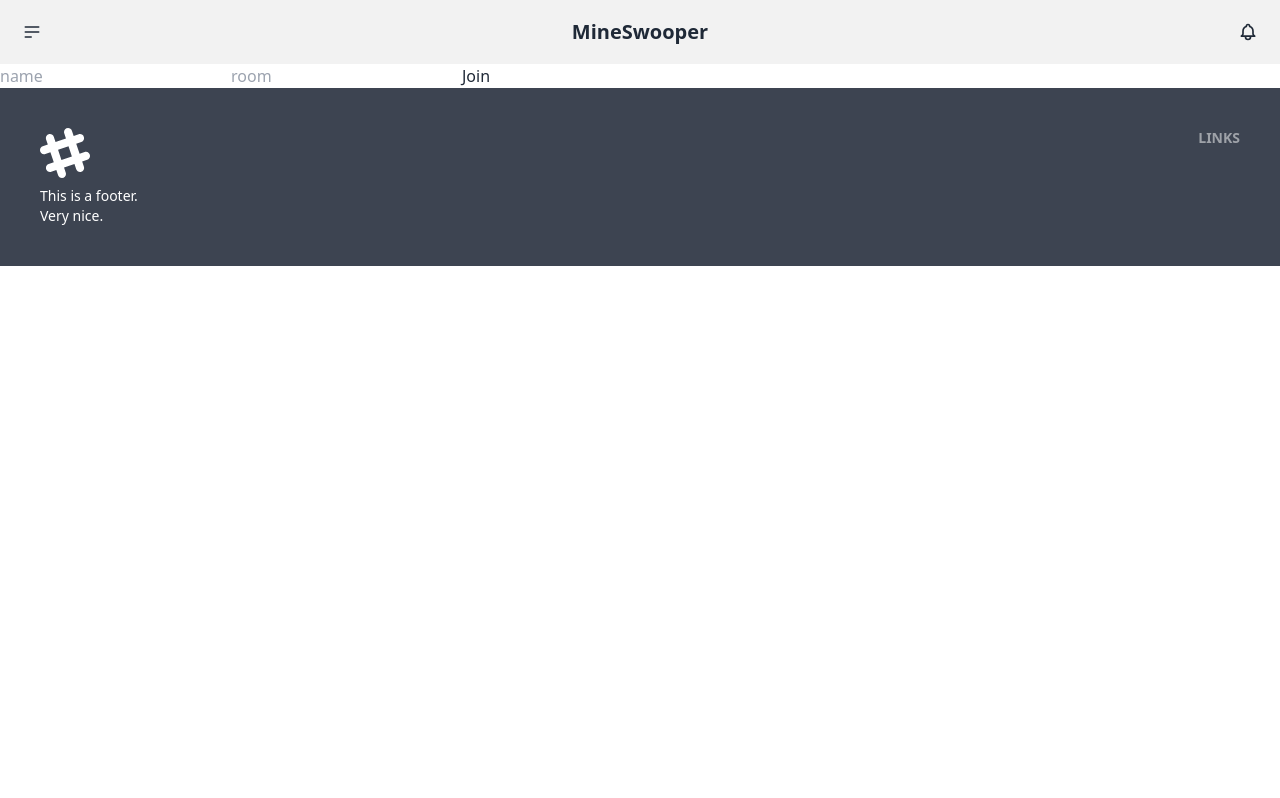
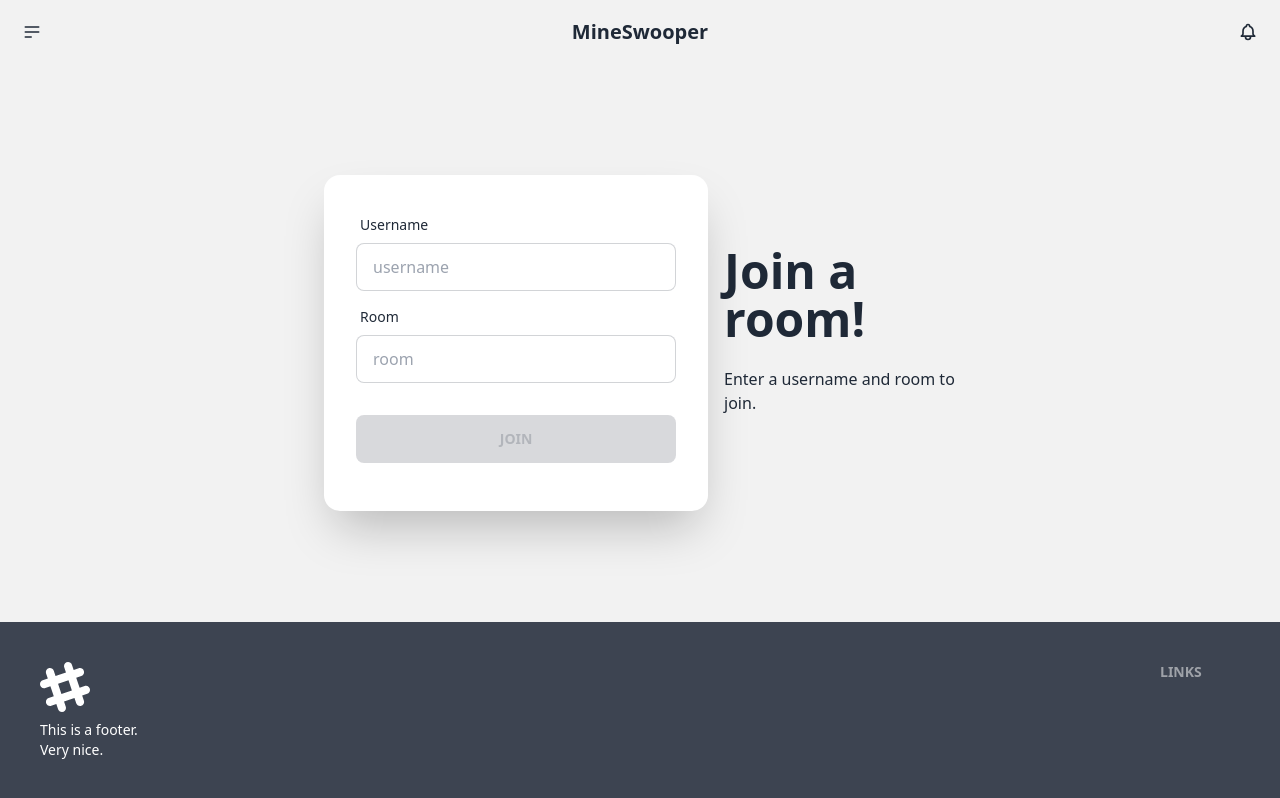
Before and after one commit to io-berg/Chat-with-signalR, a React (Vite) app in the folder client/: page / in a window 1280 px wide. Built offline with nearby package versions, Linux system fonts and the light colour scheme; the HTML template or start-up script is replaced by a standard one.

Commit message:
lobby styling

```diff
--- a/client/package.json
+++ b/client/package.json
@@ -15,6 +15,7 @@
     "react-dom": "^18.0.0"
   },
   "devDependencies": {
+    "@tailwindcss/typography": "^0.5.2",
     "@types/react": "^18.0.0",
     "@types/react-dom": "^18.0.0",
     "@vitejs/plugin-react": "^1.3.0",
--- a/client/src/App.tsx
+++ b/client/src/App.tsx
@@ -5,7 +5,7 @@ import Footer from "./components/Footer";
 
 function App() {
   return (
-    <div className="App">
+    <div className="App h-screen">
       <Header></Header>
       <Main></Main>
       <Footer></Footer>
--- a/client/src/components/Footer.tsx
+++ b/client/src/components/Footer.tsx
@@ -7,8 +7,8 @@ export default function Footer() {
           height="50"
           viewBox="0 0 24 24"
           xmlns="http://www.w3.org/2000/svg"
-          fill-rule="evenodd"
-          clip-rule="evenodd"
+          fillRule="evenodd"
+          clipRule="evenodd"
           className="fill-current"
         >
           <path d="M22.672 15.226l-2.432.811.841 2.515c.33 1.019-.209 2.127-1.23 2.456-1.15.325-2.148-.321-2.463-1.226l-.84-2.518-5.013 1.677.84 2.517c.391 1.203-.434 2.542-1.831 2.542-.88 0-1.601-.564-1.86-1.314l-.842-2.516-2.431.809c-1.135.328-2.145-.317-2.463-1.229-.329-1.018.211-2.127 1.231-2.456l2.432-.809-1.621-4.823-2.432.808c-1.355.384-2.558-.59-2.558-1.839 0-.817.509-1.582 1.327-1.846l2.433-.809-.842-2.515c-.33-1.02.211-2.129 1.232-2.458 1.02-.329 2.13.209 2.461 1.229l.842 2.515 5.011-1.677-.839-2.517c-.403-1.238.484-2.553 1.843-2.553.819 0 1.585.509 1.85 1.326l.841 2.517 2.431-.81c1.02-.33 2.131.211 2.461 1.229.332 1.018-.21 2.126-1.23 2.456l-2.433.809 1.622 4.823 2.433-.809c1.242-.401 2.557.484 2.557 1.838 0 .819-.51 1.583-1.328 1.847m-8.992-6.428l-5.01 1.675 1.619 4.828 5.011-1.674-1.62-4.829z"></path>
@@ -19,7 +19,7 @@ export default function Footer() {
           Very nice.
         </p>
       </div>
-      <div>
+      <div className="w-20">
         <span className="footer-title">Links</span>
         <div className="grid grid-flow-col gap-4">
           <a href="https://www.linkedin.com/in/daniel-berg-4a5a65212/">
--- a/client/src/components/Lobby/Lobby.tsx
+++ b/client/src/components/Lobby/Lobby.tsx
@@ -6,27 +6,56 @@ const Lobby = (props: ILobbyProps) => {
   const [room, setRoom] = useState<string>("");
 
   return (
-    <div>
+    <div className="hero bg-base-200 full-height">
+      <div className="hero-content flex-col lg:flex-row-reverse">
+        <div className="text-center lg:text-left">
+          <h1 className="text-5xl font-bold">Join a room!</h1>
+          <p className="py-6">Enter a username and room to join.</p>
+        </div>
+        <div className="card flex-shrink-0 w-full max-w-sm shadow-2xl bg-base-100">
           <form
             onSubmit={(e) => {
               e.preventDefault();
               props.joinRoom(user, room);
             }}
+            className="card-body"
           >
+            <div className="form-control">
+              <label className="label">
+                <span className="label-text">Username</span>
+              </label>
               <input
+                required
                 type="text"
-          placeholder="name"
+                placeholder="username"
+                className="input input-bordered"
                 onChange={(e) => setUser(e.target.value)}
-        ></input>
+              />
+            </div>
+            <div className="form-control">
+              <label className="label">
+                <span className="label-text">Room</span>
+              </label>
               <input
+                required
                 type="text"
                 placeholder="room"
+                className="input input-bordered"
                 onChange={(e) => setRoom(e.target.value)}
-        ></input>
-        <button type="submit" disabled={!user || !room}>
+              />
+            </div>
+            <div className="form-control mt-6">
+              <button
+                className="btn btn-primary mb-4"
+                type="submit"
+                disabled={!user || !room}
+              >
                 Join
               </button>
+            </div>
           </form>
+        </div>
+      </div>
     </div>
   );
 };
--- a/client/src/index.css
+++ b/client/src/index.css
@@ -2,11 +2,15 @@
 @tailwind components;
 @tailwind utilities;
 
-/* body {
+html,
+body,
+#root,
+.App {
+  height: 100%;
   margin: 0;
-  font-family: -apple-system, BlinkMacSystemFont, "Segoe UI", "Roboto", "Oxygen",
-    "Ubuntu", "Cantarell", "Fira Sans", "Droid Sans", "Helvetica Neue",
-    sans-serif;
-  -webkit-font-smoothing: antialiased;
-  -moz-osx-font-smoothing: grayscale;
-} */
+  padding: 0;
+}
+
+.full-height {
+  min-height: calc(100vh - 64px - 178px);
+}
--- a/client/tailwind.config.js
+++ b/client/tailwind.config.js
@@ -4,5 +4,5 @@ module.exports = {
   theme: {
     extend: {},
   },
-  plugins: [require("daisyui")],
+  plugins: [require("daisyui"), require("@tailwindcss/typography")],
 };
```
Also changed, not shown: 1 other file (tests, documents, lock files or other folders). Lines whose indentation alone changed are shown as unchanged.
